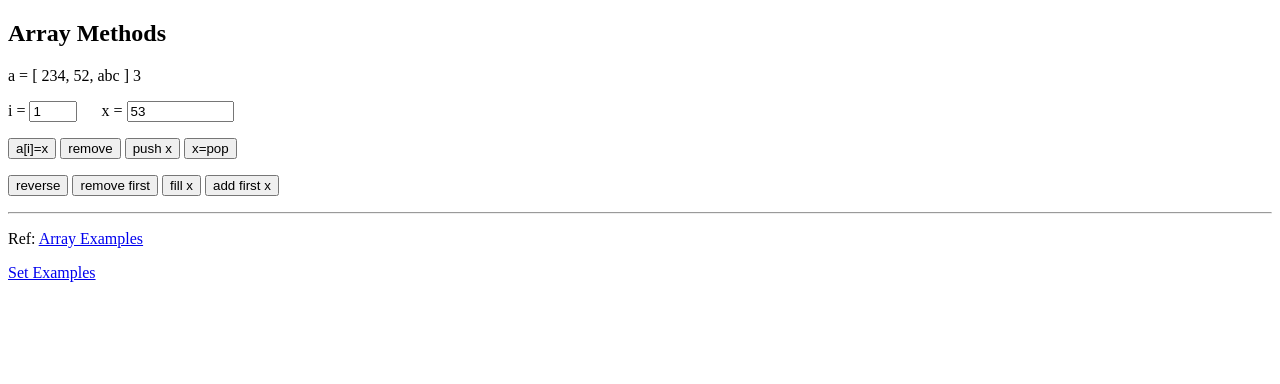
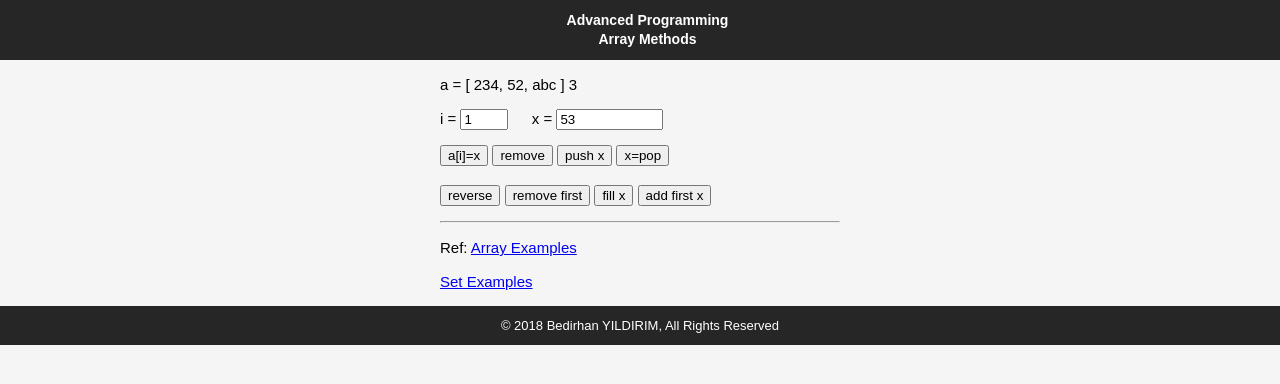
Before and after one commit to bedirhanyildirim/AdvProg, a plain HTML site: page CW2/index.html in a window 1280 px wide. Drawn offline with Linux system fonts and the light colour scheme.

Commit message:
cw2 & cw3 redesigned

```diff
--- a/CW2/index.html
+++ b/CW2/index.html
@@ -3,9 +3,11 @@
 <head>
     <meta charset="UTF-8">
     <meta name="viewport" content="width=device-width">
-    <title>Array Methods </title>
+    <title>Adv Prog | Array Methods</title>
+    <link rel="shortcut icon" href="../icons/icon192.png">
+    <link rel="icon" sizes="192x192" href="../icons/icon192.png">
+    <link rel="stylesheet" type="text/css" href="../style.css">
 </head>
-
 <script>
 function modify() {
     let i = Number(ie.value); let x = xe.value;
@@ -42,36 +44,46 @@ function unshift() {
 </script>
 
 <body>
-<h2 id=title></h2>
-
+    <header>
+        <div class="container">
+            <h3>Advanced Programming<br>Array Methods</h3>
+        </div>
+    </header>
+    <div class="links">
+        <div class="container">
             <p id=outA></p>
             <p>
                 i = <input type=number id=ie value=1  style="width:40px"> &emsp;
                 x = <input type=text id=xe value=53 style="width:99px">
-</p><p>
+            </p>
+            <p>
                 <input type=button value="a[i]=x"  onClick="modify()">
                 <input type=button value="remove"  onClick="remove()">
                 <input type=button value="push x"  onClick="push()">
                 <input type=button value="x=pop"   onClick="popA()">
-<p></p>
+                <br><br>
                 <input type=button value="reverse" onClick="reverse()">
                 <input type=button value="remove first" onClick="shift()">
                 <input type=button value="fill x"  onClick="fill()">
                 <input type=button value="add first x"  onClick="unshift()">
             </p>
-
             <hr />
             <p>Ref:
-<a href="https://www.w3schools.com/js/js_arrays.asp" target="ExternalDocument">Array Examples</a></p>
+                <a href="https://www.w3schools.com/js/js_arrays.asp"  target="ExternalDocument">Array Examples</a>
+            </p>
             <p>
                 <a href="https://developer.mozilla.org/en-US/docs/Web/JavaScript/Guide/Keyed_collections" target="ExternalDocument">Set Examples</a>
             </p>
-
+        </div>
+    </div>
     <script>
-    title.innerText = document.title;
         const a = ["234", 52, "abc"];  //initially
         reportA("start");
     </script>
-
+    <footer>
+        <div class="container">
+            <h5>© 2018 Bedirhan YILDIRIM, All Rights Reserved</h5>
+        </div>
+    </footer>
 </body>
 </html>
--- a/style.css
+++ b/style.css
@@ -1,7 +1,7 @@
 body {
     margin: 0 auto;
     font: 15px/19px Arial;
-    background-color: white;
+    background-color: #f5f5f5;
 }
 h3 {
     padding: 0;
@@ -53,6 +53,14 @@ header h3 {
 .links h3:first-child {
     padding-top: 10px;
 }
+.links p:first-child {
+    margin-top: 0;
+    padding-top: 15px;
+}
+.links p:last-child {
+    margin-bottom: 0;
+    padding-bottom: 15px;
+}
 .links ul {
     margin-top: 0;
     padding-top: 0;
@@ -89,3 +97,13 @@ footer h5 {
     font-size: 13px;
     font-weight: normal;
 }
+.inspector {
+    display: flex;
+    justify-content: center;
+    align-items: center;
+    text-align: center;
+}
+pre {
+    width: 400px;
+    margin: 10px auto;
+}
```
Also changed, not shown: CW3/index.html (+20 -6 lines), index.html (+1 -1 lines). Lines whose indentation alone changed are shown as unchanged.
